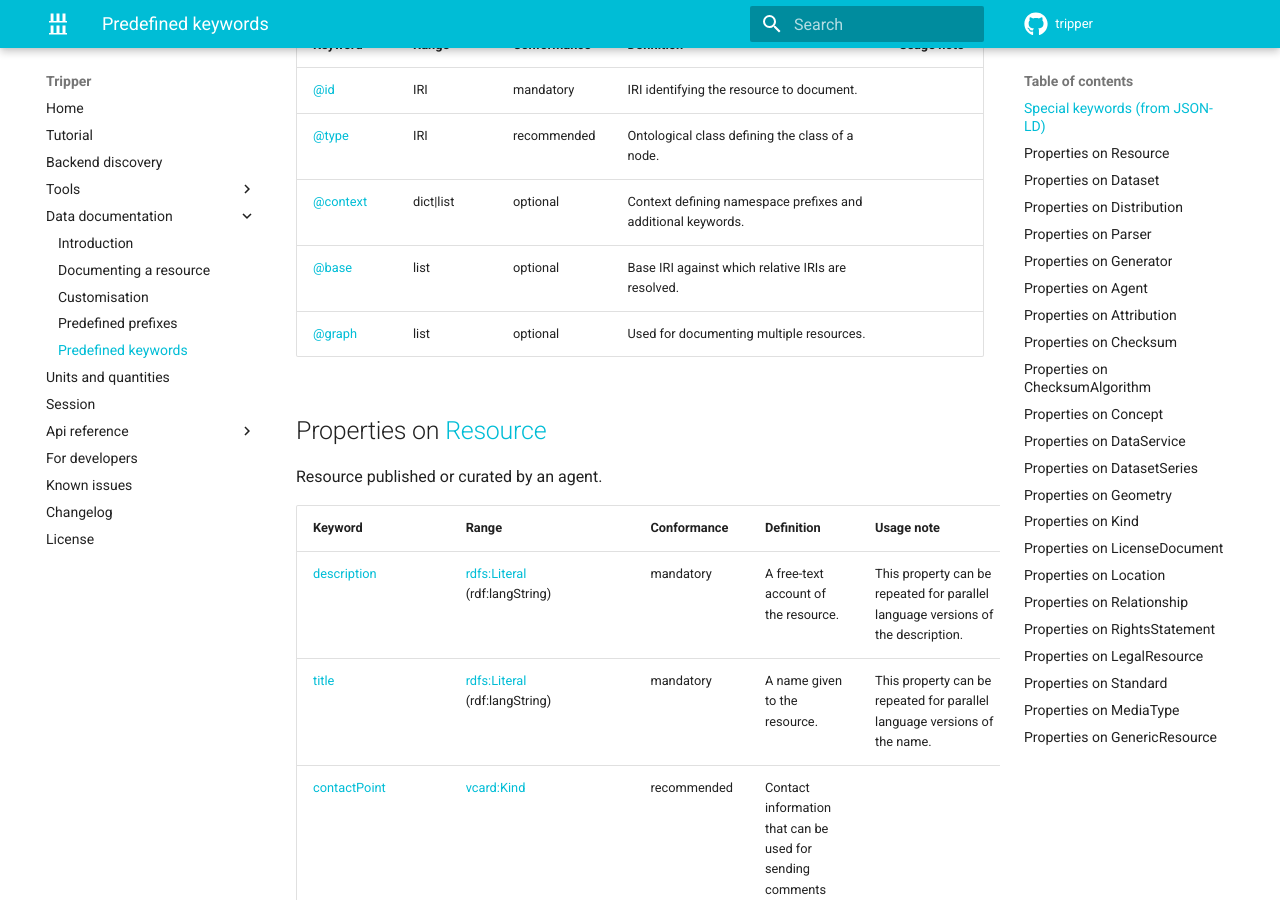
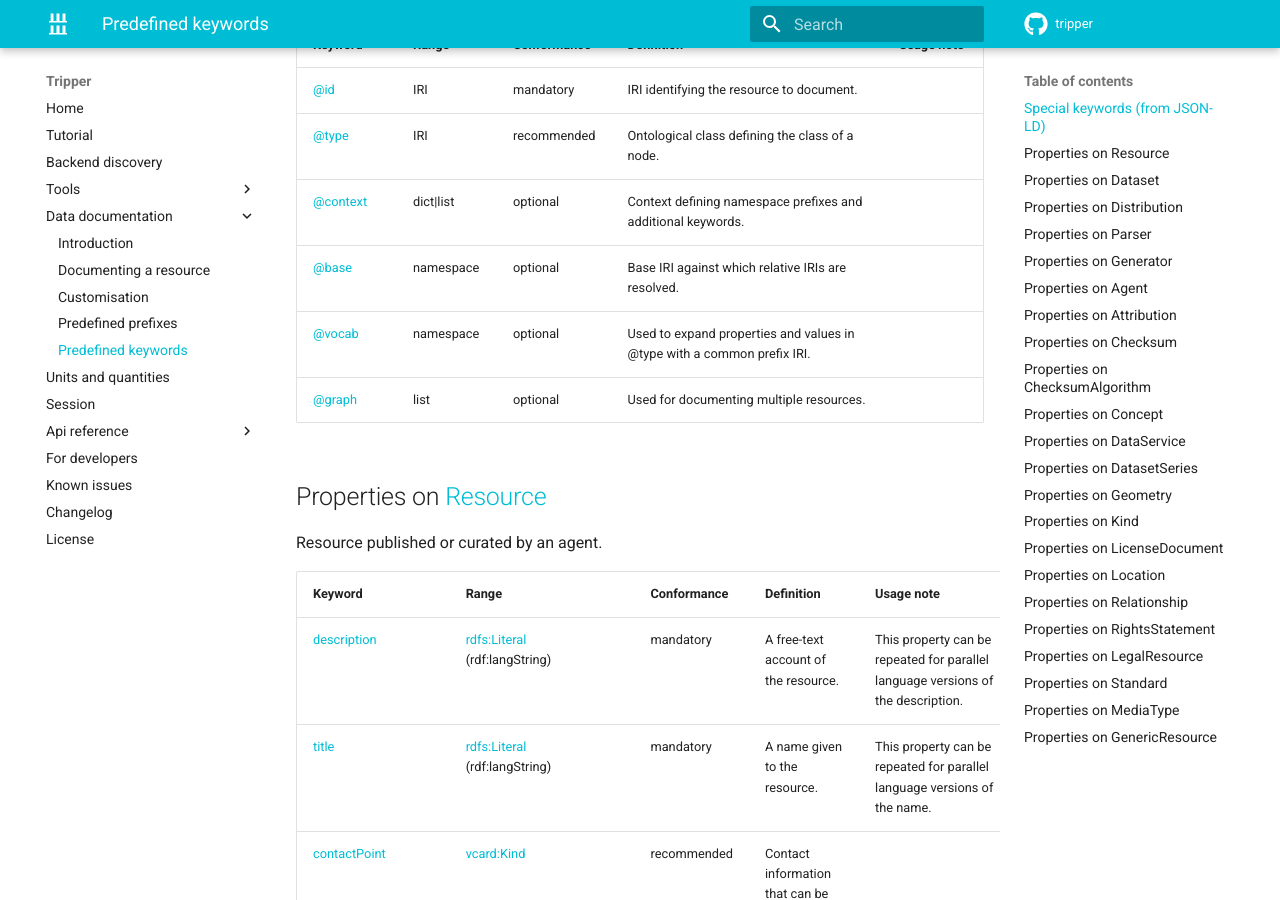
Before and after one commit to EMMC-ASBL/tripper, an MkDocs documentation site: the page built from docs/datadoc/keywords.md, in a window 1280 px wide and 900 px high, scrolled down 559 px. Built offline with MkDocs 1.6.1 and Material for MkDocs 9.7.7, drawn with Linux system fonts in a browser that asks for light colours; comment, search, counter and statistics services are not loaded; the version menu is left out.

Commit message:
Added @vocab to generated documentation

```diff
--- a/docs/datadoc/keywords.md
+++ b/docs/datadoc/keywords.md
@@ -14,13 +14,14 @@ The meaning of the columns are as follows:
 ## Special keywords (from JSON-LD)
 See the [JSON-LD specification] for more details.
 
-| Keyword    | Range         | Conformance | Definition                                                   | Usage note |
-|------------|---------------|-------------|--------------------------------------------------------------|------------|
-| [@id]      | IRI           | mandatory   | IRI identifying the resource to document.                    |            |
-| [@type]    | IRI           | recommended | Ontological class defining the class of a node.              |            |
-| [@context] | dict&#124list | optional    | Context defining namespace prefixes and additional keywords. |            |
-| [@base]    | list          | optional    | Base IRI against which relative IRIs are resolved.           |            |
-| [@graph]   | list          | optional    | Used for documenting multiple resources.                     |            |
+| Keyword    | Range         | Conformance | Definition                                                              | Usage note |
+|------------|---------------|-------------|-------------------------------------------------------------------------|------------|
+| [@id]      | IRI           | mandatory   | IRI identifying the resource to document.                               |            |
+| [@type]    | IRI           | recommended | Ontological class defining the class of a node.                         |            |
+| [@context] | dict&#124list | optional    | Context defining namespace prefixes and additional keywords.            |            |
+| [@base]    | namespace     | optional    | Base IRI against which relative IRIs are resolved.                      |            |
+| [@vocab]   | namespace     | optional    | Used to expand properties and values in @type with a common prefix IRI. |            |
+| [@graph]   | list          | optional    | Used for documenting multiple resources.                                |            |
 
 
 ## Properties on [Resource]
@@ -533,4 +534,5 @@ A generic resource.
 [@type]: https://www.w3.org/TR/json-ld11/#syntax-tokens-and-keywords
 [@context]: https://www.w3.org/TR/json-ld11/#syntax-tokens-and-keywords
 [@base]: https://www.w3.org/TR/json-ld11/#syntax-tokens-and-keywords
+[@vocab]: https://www.w3.org/TR/json-ld11/#syntax-tokens-and-keywords
 [@graph]: https://www.w3.org/TR/json-ld11/#syntax-tokens-and-keywords
```
Also changed, not shown: 1 other file.
